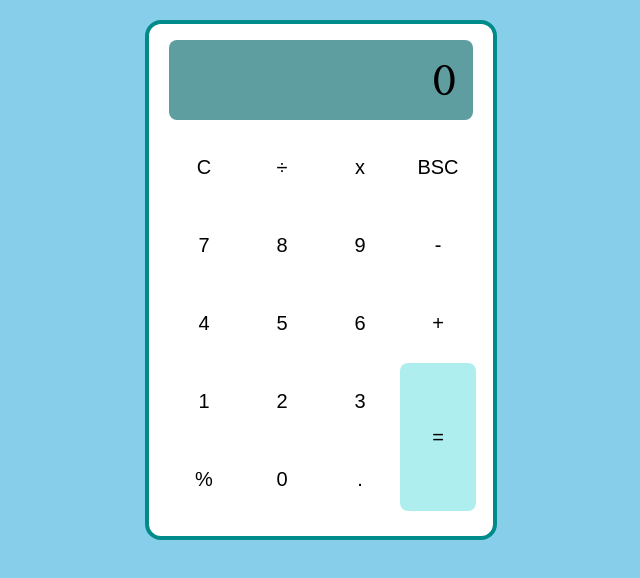
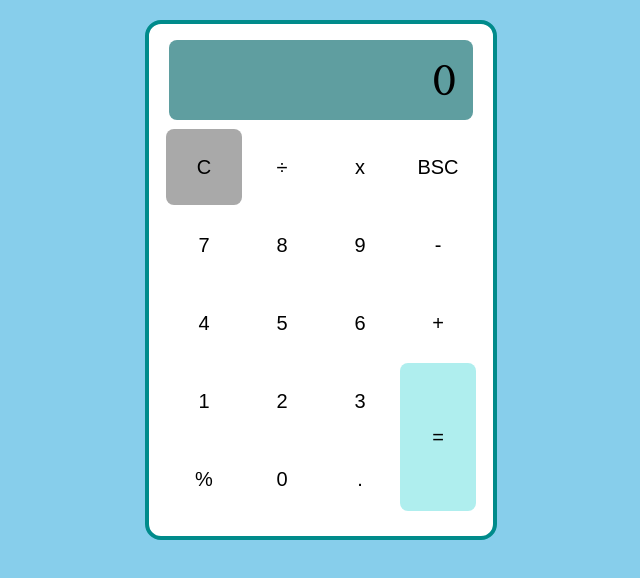
Before and after one commit to cskevhho/odin-calculator, a plain HTML site: page index.html in a window 1280 px wide. In both pictures the pointer is over the button 523 px from the left and 167 px from the top of the page. Shown: the whole page, without its empty margins (319-959 px from the left). Drawn offline with Linux system fonts and the light colour scheme.

Commit message:
Added hover effect :)

```diff
--- a/style.css
+++ b/style.css
@@ -9,6 +9,10 @@ button {
   border: none;
   font-size: large;
   font-size: 20px;
+}
+
+button:hover {
+  background-color:darkgrey;
 }
 
 .wrapper {
@@ -62,6 +66,8 @@ button {
     width: 76px;
     height: 76px;
     /* border: 1px solid black; */
+    border-radius: 8px;
+    transition:background-color .2s;
   }
 }
 
```
